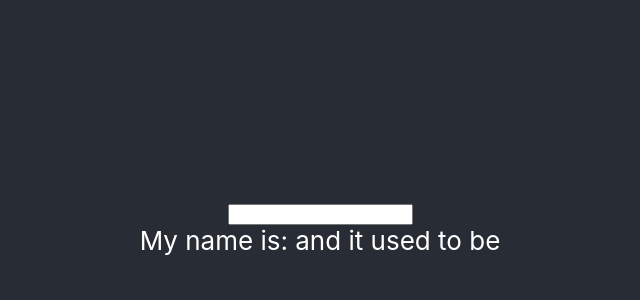
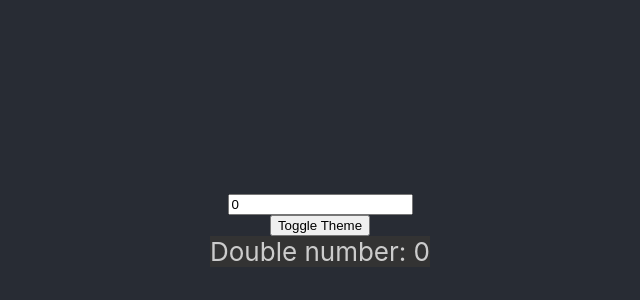
Before and after one commit to loayalsaid1/hooks-simplified, a React (Create React App) app: page / in a window 1280 px wide. Shown: the part 170-470 px from the top of the page, without its empty margins (320-960 px from the left). Built offline with nearby package versions, Linux system fonts and the light colour scheme; the HTML template or start-up script is replaced by a standard one.

Commit message:
useMemo.. slow function

```diff
--- a/src/App.js
+++ b/src/App.js
@@ -1,6 +1,7 @@
 import './App.css';
 // import Main from './useContext/main';
-import Main from './useRef/Main';
+// import Main from './useRef/Main';
+import Main from './useMemo/Main';
 
 function App() {
   return (
--- /dev/null
+++ b/src/useMemo/Main.jsx
@@ -0,0 +1,29 @@
+import React, { useState, useEffect, useMemo } from 'react';
+
+
+export default function Main() {
+	const [number, setNumber] = useState(0);
+	const [isDark, setIsDark] = useState(true);
+	const doubleNumber = useMemo(() => {
+		return doubleNumberSlowly(number);
+	}, [number]);
+
+	const style = {
+		color: isDark? '#ccc' : '#333',
+		backgroundColor: isDark? '#333' : '#ccc',
+	}
+
+	return (
+		<>
+			<input type='number' value={number} onChange={(e) => setNumber(e.target.value)} />
+			<button onClick={() => setIsDark(currentValue => !currentValue)}>Toggle Theme</button>
+			<div style={style}>Double number: {doubleNumber}</div>
+		</>
+	)
+}
+
+
+function doubleNumberSlowly(number) {
+	for (let i = 0; i < 1000000000; i++) {}
+	return number * 2;
+}
```
